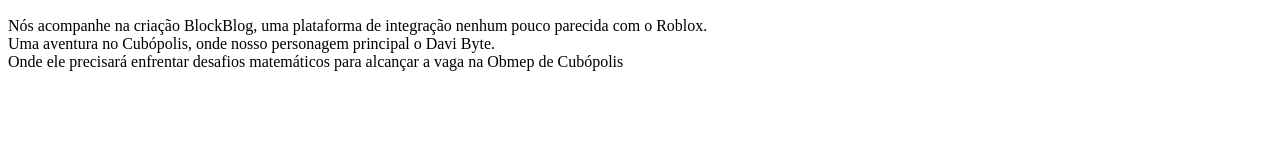
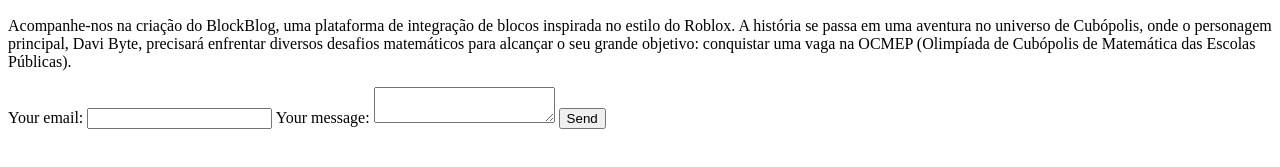
Before and after one commit to huppersana-ops/TalentFlow-AI, a plain HTML site: page index.html in a window 1280 px wide. Shown: the part 333-500 px from the top of the page. Drawn offline with Linux system fonts and the light colour scheme.

Commit message:
Refizemos o texto

```diff
--- a/index.html
+++ b/index.html
@@ -9,6 +9,21 @@
 <body>
     <h1>RoBlogs da Ana e Emanuel</h1>
     <img src="Gemini_Generated_Image_wdooknwdooknwdoo.png" alt="imagem de entrada">
-    <p>Nós acompanhe na criação BlockBlog, uma plataforma de integração nenhum pouco parecida com o Roblox. <br> Uma aventura no Cubópolis, onde nosso personagem principal o Davi Byte. <br> Onde ele precisará enfrentar desafios matemáticos para alcançar a vaga na Obmep de Cubópolis </p>
+    <p>Acompanhe-nos na criação do BlockBlog, uma plataforma de integração de blocos inspirada no estilo do Roblox. A história se passa em uma aventura no universo de Cubópolis, onde o personagem principal, Davi Byte, precisará enfrentar diversos desafios matemáticos para alcançar o seu grande objetivo: conquistar uma vaga na OCMEP (Olimpíada de Cubópolis de Matemática das Escolas Públicas).</p>
+    <form
+  action="https://formspree.io/f/mojgzjbe"
+  method="POST"
+>
+  <label>
+    Your email:
+    <input type="email" name="email">
+  </label>
+  <label>
+    Your message:
+    <textarea name="message"></textarea>
+  </label>
+  <!-- your other form fields go here -->
+  <button type="submit">Send</button>
+</form>
 </body>
 </html>
```
